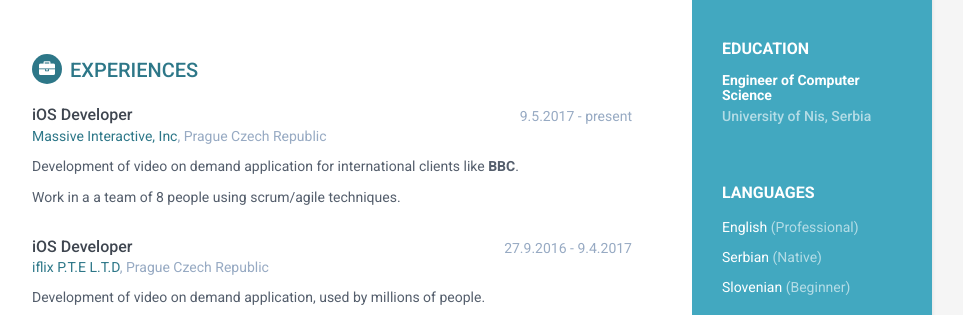
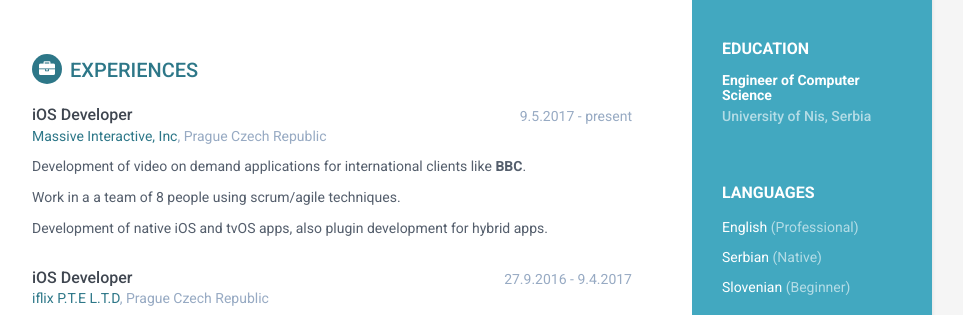
Before and after one commit to borisBarac/borisbarac.github.io, a plain HTML site: page index.html in a window 1280 px wide. Shown: the part 393-708 px from the top of the page, without its empty margins (188-1151 px from the left). Drawn offline with Linux system fonts and the light colour scheme.

Commit message:
Massive description update

```diff
--- a/index.html
+++ b/index.html
@@ -120,8 +120,9 @@
                         <div class="company"><a href="http://www.massive.co" target="_blank">Massive Interactive, Inc</a>, Prague Czech Republic</div>
                     </div><!--//meta-->
                     <div class="details">
-                    <p>Development of video on demand application for international clients like <b>BBC</b>.</p>
+                    <p>Development of video on demand applications for international clients like <b>BBC</b>.</p>
                     <p>Work in a a team of 8 people using scrum/agile techniques.</p>
+                    <p>Development of native iOS and tvOS apps, also plugin development for hybrid apps.</p>
                     </div><!--//details-->
                 </div><!--//item-->
 
```
